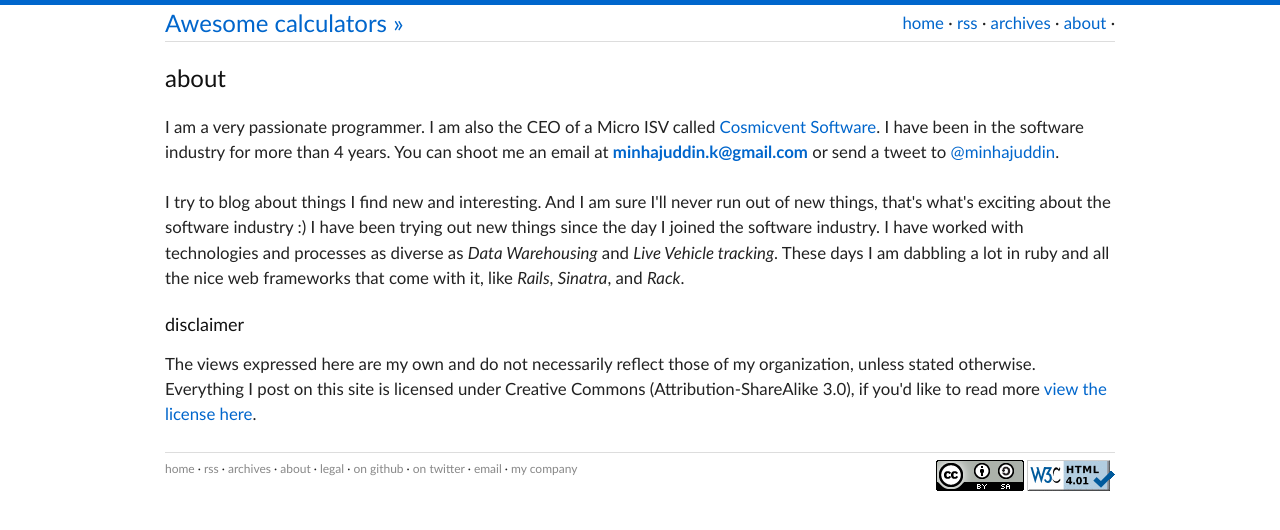
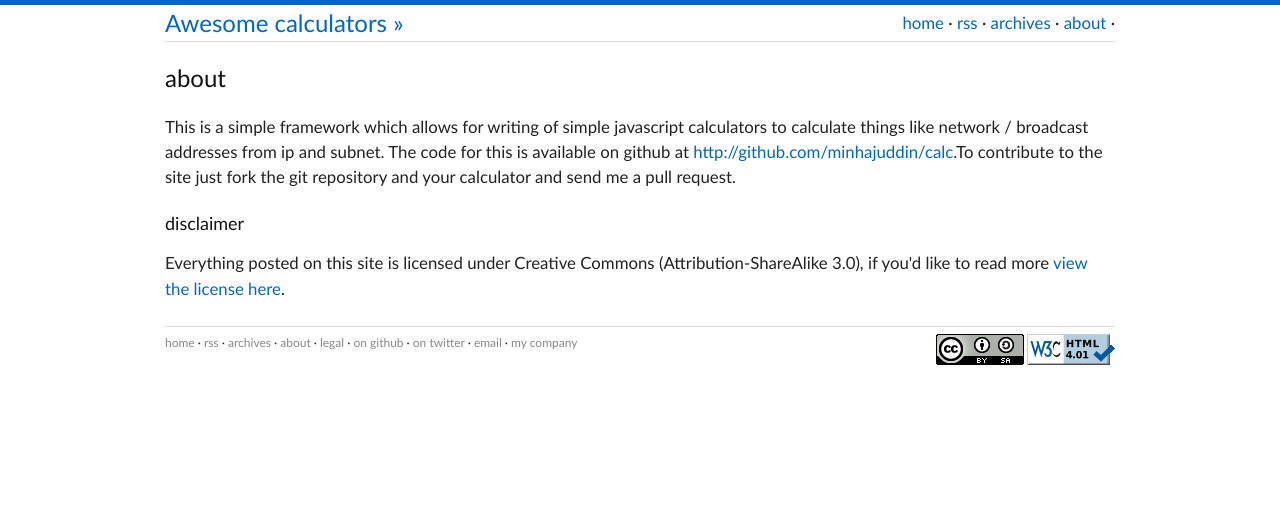
Before and after one commit to minhajuddin/calc, a Jekyll site: the page built from about.html, in a window 1280 px wide. Shown: the top 530 px of the page. Built offline with Jekyll 4.4.1, drawn with Linux system fonts in a browser that asks for light colours; nearby versions of some CDN libraries.

Commit message:
minor tweaks

```diff
--- a/about.html
+++ b/about.html
@@ -5,26 +5,14 @@ title: about
 <div>
   <h2>about</h2>
   <p>
-    I am a very passionate programmer. I am also the CEO of a Micro ISV called
-    <a href="http://cosmicvent.com" title='Cosmicvent Software'>Cosmicvent Software</a>.
-    I have been in the software industry for more than 4 years. You can shoot me an email at
-    <strong><a href='mailto:minhajuddin.k@gmail.com' title='email me'>minhajuddin.k@gmail.com</a></strong> or send a tweet to
-    <a href='http://twitter.com/minhajuddin' title='minhajuddin on twitter'>@minhajuddin</a>.
-  </p>
-
-  <p>
-    I try to blog about things I find new and interesting. And I am sure I'll never run out of
-    new things, that's what's exciting about the software industry :)
-    I have been trying out new things since the day I joined the software industry.
-    I have worked with technologies and processes as diverse as <em>Data Warehousing</em> and <em>Live Vehicle tracking</em>.
-    These days I am dabbling a lot in ruby and all the nice web frameworks that come with it, like <em>Rails</em>, <em>Sinatra</em>, and
-    <em>Rack</em>.
+    This is a simple framework which allows for writing of simple javascript calculators to calculate things like network / broadcast addresses from ip and subnet.
+    The code for this is available on github at <a href='http://github.com/minhajuddin/calc'>http://github.com/minhajuddin/calc</a>.To contribute to the
+    site just fork the git repository and your calculator and send me a pull request.
   </p>
 
   <h3 id='disclaimer'>disclaimer</h3>
   <p>
-    The views expressed here are my own and do not necessarily reflect those of my organization, unless stated otherwise.
-    Everything I post on this site is licensed under Creative Commons (Attribution-ShareAlike 3.0), if you'd like to read more
+    Everything posted on this site is licensed under Creative Commons (Attribution-ShareAlike 3.0), if you'd like to read more
     <a href='http://creativecommons.org/licenses/by-sa/3.0/' title='Creative Commons (Attribution-ShareAlike 3.0)'>view the license here</a>.
   </p>
 </div>
--- a/css/screen.css
+++ b/css/screen.css
@@ -319,3 +319,9 @@ p code { background-color: #EEF; border: 1px solid #DDD; font-size: 85%; font-fa
 #related ul li{list-style:none;}
 .post ul{font-size:1.3em;}
 .post {margin-bottom:2em;}
+#results{
+  border:2px solid #fff;
+}
+#results span{
+  background-color: #ccc;
+}
```
Lines whose indentation alone changed are shown as unchanged.
